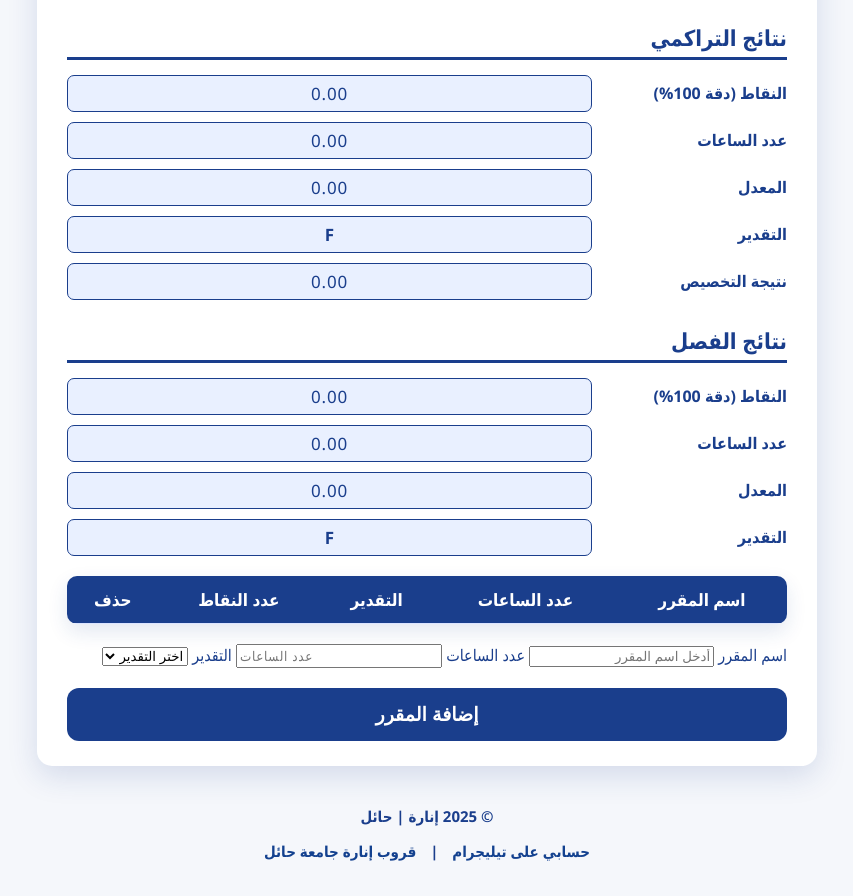
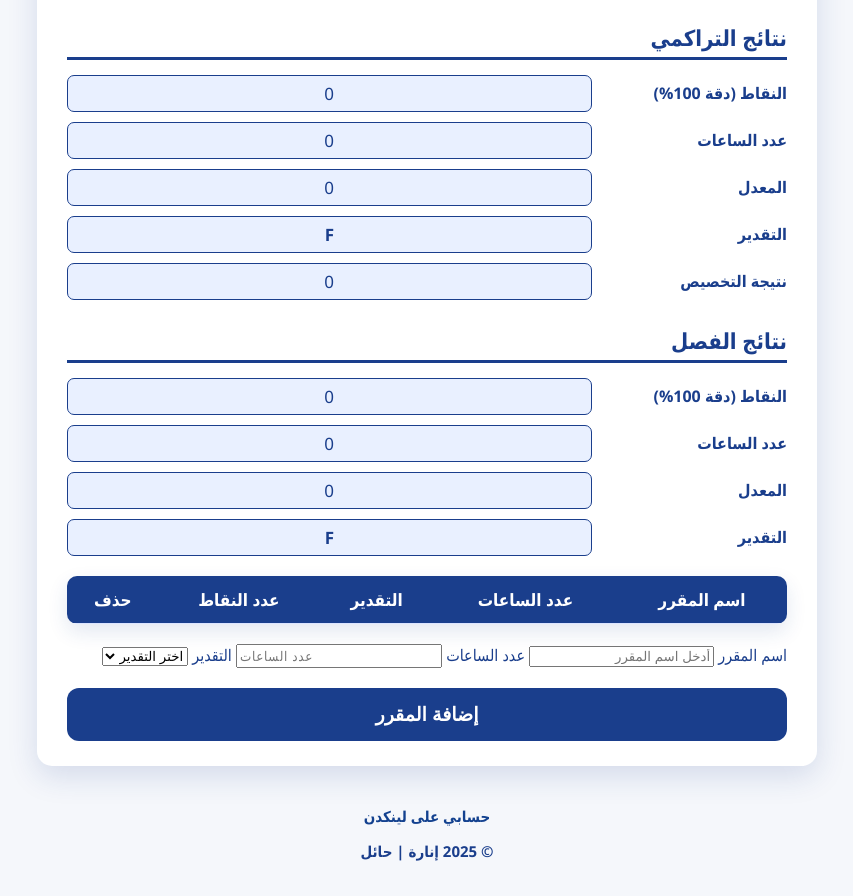
Before and after one commit to ghadeer142555-debug/enaragpacalculator, a plain HTML site: page index.html in a window 1280 px wide. Shown: the part 603-1499 px from the top of the page, without its empty margins (213-1066 px from the left). Drawn offline with Linux system fonts and the light colour scheme.

Commit message:
Add files via upload

```diff
--- a/index.html
+++ b/index.html
@@ -123,7 +123,6 @@
       font-family: 'Segoe UI', Tahoma, Geneva, Verdana, sans-serif;
       letter-spacing: 0.05em;
     }
-    /* Responsive */
     @media (max-width: 768px) {
       .row {
         flex-direction: column;
@@ -145,11 +144,10 @@
 </head>
 <body>
 
-<h1>حاسبة المعدل والتخصيص |جامعة حائل</h1>
+<h1>حاسبة المعدل والتخصيص |انارة حائل</h1>
 
 <div class="container">
 
-  <!-- حساب المعدل السابق -->
   <div class="row">
     <label for="usePrevious">هل تريد احتساب المعدل السابق؟</label>
     <input type="checkbox" id="usePrevious" checked onchange="togglePreviousInputs()" style="transform: scale(1.4); margin-left:10px;" />
@@ -174,7 +172,6 @@
     </div>
   </div>
 
-  <!-- جدول حساب التخصيص -->
   <div class="section-title">حساب التخصيص</div>
 
   <div class="row">
@@ -195,7 +192,6 @@
     المعدل التراكمي الجديد = المعدل التراكمي × 0.55 + ((النسبة الموزونة ÷ 25) × 0.45)
   </div>
 
-  <!-- نتائج التراكمي -->
   <div style="margin-top: 25px;">
     <div class="section-title">نتائج التراكمي</div>
     <div class="row">
@@ -220,13 +216,11 @@
     </div>
   </div>
 
-  <!-- نتائج الفصل -->
   <div style="margin-top: 25px;">
     <div class="section-title">نتائج الفصل</div>
     <div class="row">
       <label>النقاط (دقة 100%)</label>
-      <span id="semesterPoints" class="ltr-num">0</span
-      </span>
+      <span id="semesterPoints" class="ltr-num">0</span>
     </div>
     <div class="row">
       <label>عدد الساعات</label>
@@ -242,7 +236,6 @@
     </div>
   </div>
 
-  <!-- جدول المقررات -->
   <table aria-label="جدول المقررات" id="coursesTable">
     <thead>
       <tr>
@@ -280,11 +273,10 @@
 </div>
 
 <footer>
+  <p>
+    <a href="https://www.linkedin.com/in/%D8%BA%D8%AF%D9%8A%D8%B1-%D8%A7%D9%84%D8%B9%D9%86%D8%B2%D9%8A-46a471347?utm_source=share&utm_campaign=share_via&utm_content=profile&utm_medium=ios_app" target="_blank" rel="noopener noreferrer">حسابي على لينكدن</a>
+  </p>
   <p>© 2025 إنارة | حائل</p>
-  <p>
-    <a href="https://t.me/g2h77" target="_blank" rel="noopener noreferrer">حسابي على تيليجرام</a> |
-    <a href="https://t.me/Hail2005" target="_blank" rel="noopener noreferrer">قروب إنارة جامعة حائل</a>
-  </p>
 </footer>
 
 <script>
@@ -328,7 +320,7 @@ function renderCourses(){
       <td>${c.name}</td>
       <td class="ltr-num">${c.hours}</td>
       <td class="grade-cell">${gradeLetter}</td>
-      <td class="ltr-num">${(c.hours*c.grade).toFixed(2)}</td>
+      <td class="ltr-num">${c.hours*c.grade}</td>
       <td><button onclick="removeCourse(${index})" style="background:none;border:none;color:#d11a2a;font-weight:bold;cursor:pointer;">×</button></td>
     `;
     tbody.appendChild(tr);
@@ -358,23 +350,23 @@ function calculateResults(){
   let prevHours=0, prevGPA=0;
   if(usePrev){prevHours=parseFloat(document.getElementById("previousHours").value)||0; prevGPA=parseFloat(document.getElementById("previousGPA").value)||0;}
   const prevPoints=prevHours*prevGPA;
-  document.getElementById("previousPoints").value=prevPoints.toFixed(2);
+  document.getElementById("previousPoints").value=prevPoints;
 
   let semesterPoints=0, semesterHours=0;
   for(const c of courses){semesterPoints+=c.grade*c.hours; semesterHours+=c.hours;}
 
-  document.getElementById("semesterPoints").innerText=semesterPoints.toFixed(2);
-  document.getElementById("semesterHours").innerText=semesterHours.toFixed(2);
+  document.getElementById("semesterPoints").innerText=semesterPoints;
+  document.getElementById("semesterHours").innerText=semesterHours;
   const semesterGPA=semesterHours?semesterPoints/semesterHours:0;
-  document.getElementById("semesterGPA").innerText=semesterGPA.toFixed(2);
+  document.getElementById("semesterGPA").innerText=semesterGPA;
   document.getElementById("semesterGrade").innerText=getGradeLetterByGPA(semesterGPA);
 
   const totalPoints=prevPoints+semesterPoints;
   const totalHours=prevHours+semesterHours;
-  document.getElementById("totalPoints").innerText=totalPoints.toFixed(2);
-  document.getElementById("totalHours").innerText=totalHours.toFixed(2);
+  document.getElementById("totalPoints").innerText=totalPoints;
+  document.getElementById("totalHours").innerText=totalHours;
   const totalGPA=totalHours?totalPoints/totalHours:0;
-  document.getElementById("totalGPA").innerText=totalGPA.toFixed(2);
+  document.getElementById("totalGPA").innerText=totalGPA;
   document.getElementById("totalGrade").innerText=getGradeLetterByGPA(totalGPA);
 
   calculateSpecialization(totalGPA);
@@ -391,7 +383,7 @@ function calculateSpecialization(cumulativeGPA){
     specializationResult=cumulativeGPA;
   }
   specRow.style.display="flex";
-  document.getElementById("totalSpecialization").innerText=specializationResult.toFixed(2);
+  document.getElementById("totalSpecialization").innerText=specializationResult;
 }
 
 // البداية
```
